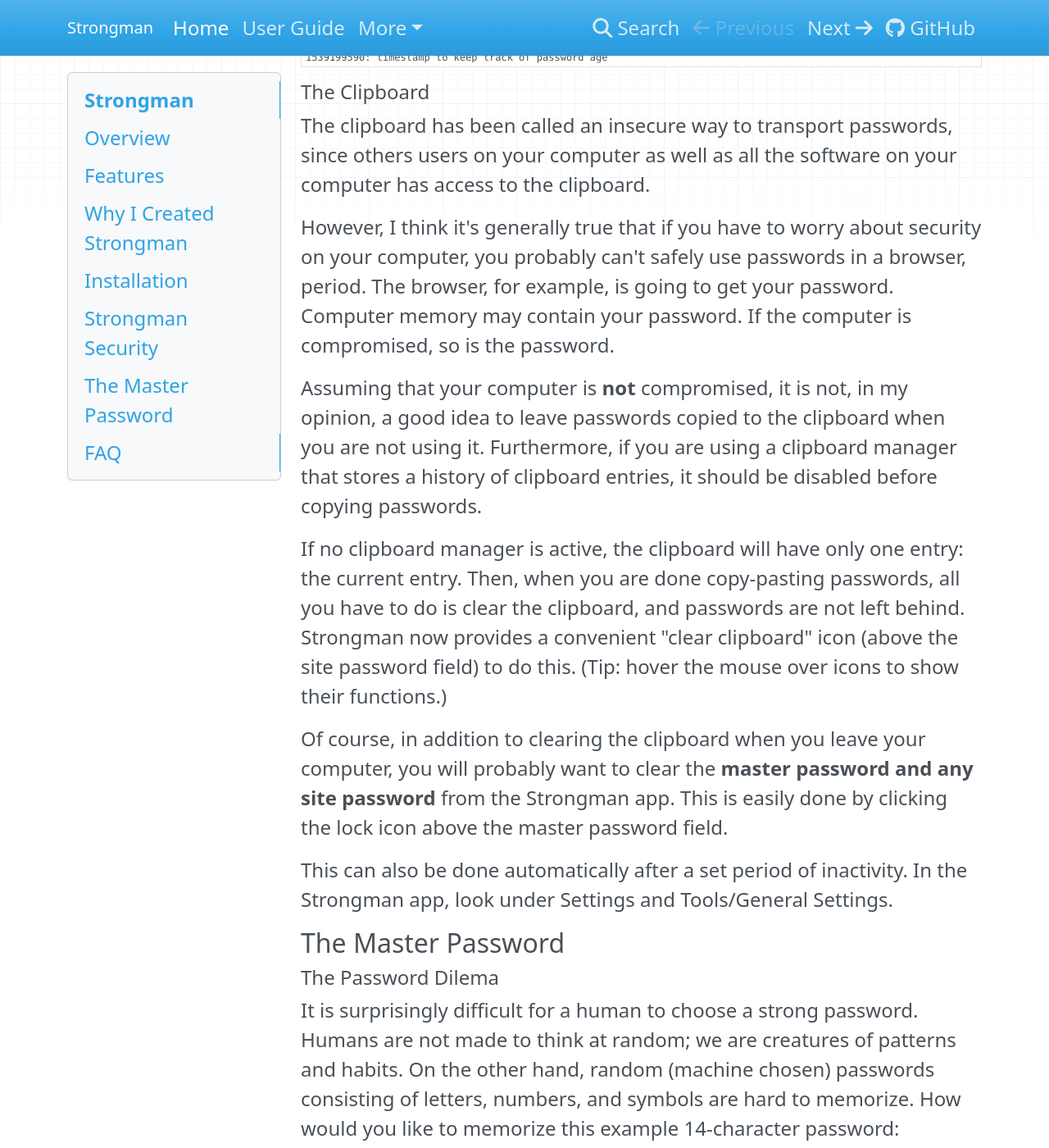
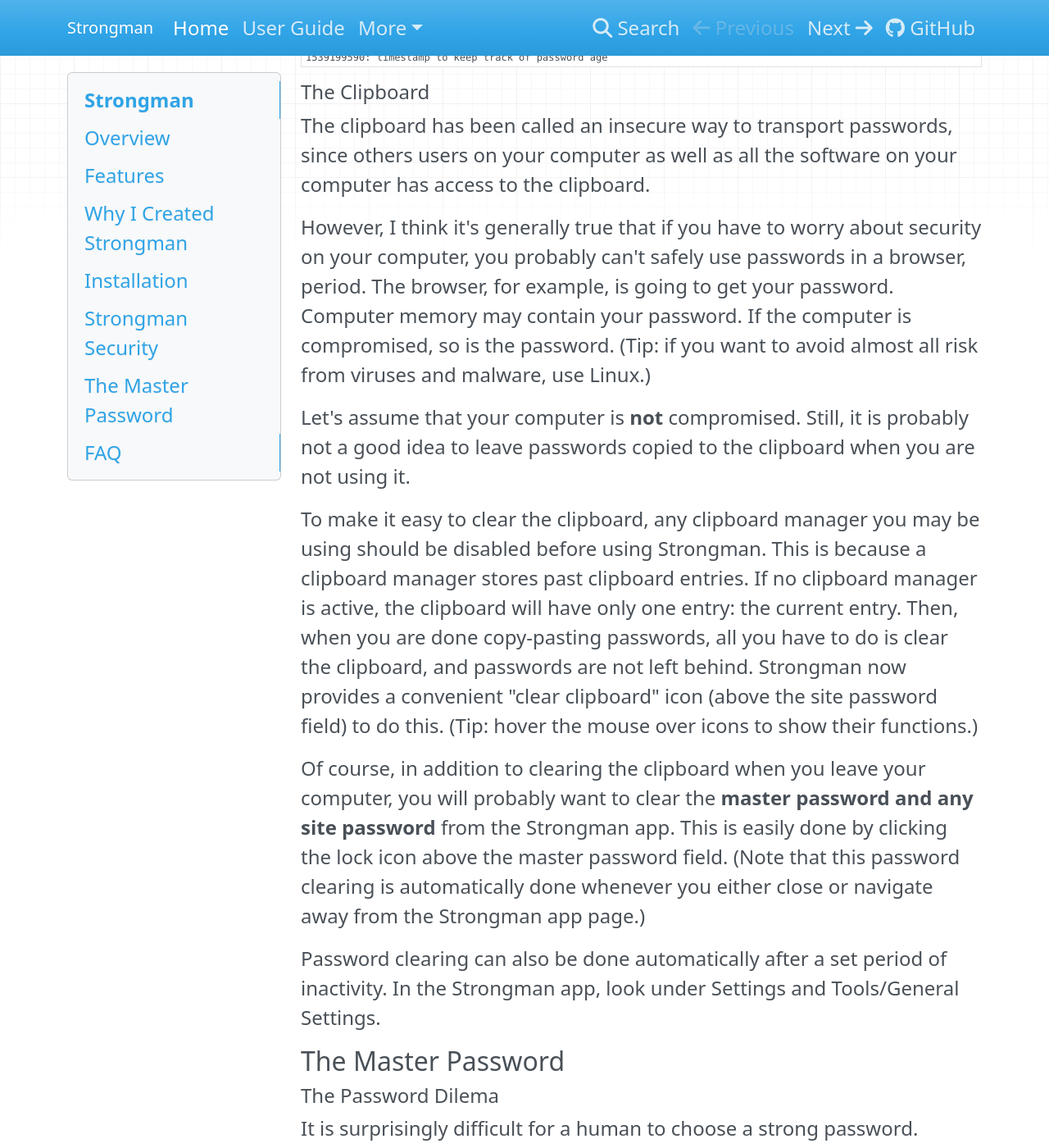
Before and after one commit to lstandish/strongman-md, an MkDocs documentation site: the page built from docs/index.md, in a window 1280 px wide and 1400 px high, scrolled down 5351 px. Shown: the whole window at 82% size. Built offline with MkDocs 1.6.1, drawn with Linux system fonts in a browser that asks for light colours.

Commit message:
update docs

```diff
--- a/docs/index.md
+++ b/docs/index.md
@@ -113,15 +113,15 @@
 
 The clipboard has been called an insecure way to transport passwords, since others users on your computer as well as all the software on your computer has access to the clipboard.
 
-However, I think it's generally true that if you have to worry about security on your computer, you probably can't safely use passwords in a browser, period. The browser, for example, is going to get your password.  Computer memory may contain your password. If the computer is compromised, so is the password.
+However, I think it's generally true that if you have to worry about security on your computer, you probably can't safely use passwords in a browser, period. The browser, for example, is going to get your password.  Computer memory may contain your password. If the computer is compromised, so is the password. (Tip: if you want to avoid almost all risk from viruses and malware, use Linux.)
 
-Assuming that your computer is **not** compromised, it is not, in my opinion, a good idea to leave passwords copied to the clipboard when you are not using it. Furthermore, if you are using a clipboard manager that stores a history of clipboard entries, it should be disabled before copying passwords.
+Let's assume that your computer is **not** compromised. Still, it is probably not a good idea to leave passwords copied to the clipboard when you are not using it.
 
-If no clipboard manager is active, the clipboard will have only one entry: the current entry. Then, when you are done copy-pasting passwords, all you have to do is clear the clipboard, and passwords are not left behind. Strongman now provides a convenient "clear clipboard" icon (above the site password field) to do this. (Tip: hover the mouse over icons to show their functions.)
+To make it easy to clear the clipboard, any clipboard manager you may be using should be disabled before using Strongman.  This is because a clipboard manager stores past clipboard entries.  If no clipboard manager is active, the clipboard will have only one entry: the current entry. Then, when you are done copy-pasting passwords, all you have to do is clear the clipboard, and passwords are not left behind. Strongman now provides a convenient "clear clipboard" icon (above the site password field) to do this. (Tip: hover the mouse over icons to show their functions.)
 
-Of course, in addition to clearing the clipboard when you leave your computer, you will probably want to clear the **master password and any site password** from the Strongman app. This is easily done by clicking the lock icon above the master password field.
+Of course, in addition to clearing the clipboard when you leave your computer, you will probably want to clear the **master password and any site password** from the Strongman app. This is easily done by clicking the lock icon above the master password field. (Note that this password clearing is automatically done whenever you either close or navigate away from the Strongman app page.)
 
-This can also be done automatically after a set  period of inactivity. In the Strongman app, look under Settings and Tools/General Settings.
+Password clearing can also be done automatically after a set  period of inactivity. In the Strongman app, look under Settings and Tools/General Settings.
 
 ## The Master Password
 
```
